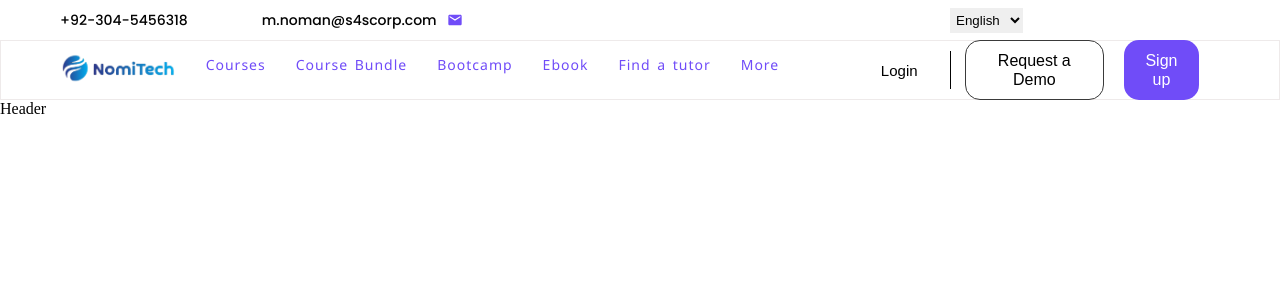
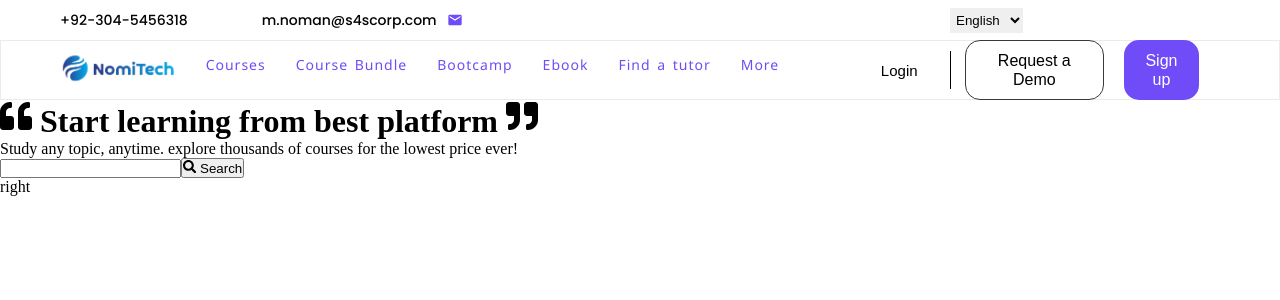
Before and after one commit to Noman-Nom/LLM-DEMO, a React (Vite) app: page / in a window 1280 px wide. Shown: the top 300 px of the page. Built offline with nearby package versions, Linux system fonts and the light colour scheme; some icons are missing.

Commit message:
header section

```diff
--- a/src/Components/Header/Header.jsx
+++ b/src/Components/Header/Header.jsx
@@ -1,10 +1,31 @@
 import React from 'react'
 import './Header.scss'
+import { FaQuoteLeft, FaQuoteRight } from "react-icons/fa";
+import { FaSearch } from "react-icons/fa";
+
 
 const Header = () => {
-  return (
-    <div>Header</div>
-  )
+    return (
+        <div className='header'>
+            <div className="left">
+                <div className="left__content">
+                    <h1><FaQuoteLeft /> Start learning from best <span> platform </span> <FaQuoteRight /></h1>
+                    <p>Study any topic, anytime. explore thousands of courses for the lowest price ever!</p>
+                </div>
+
+                <div className="left__form">
+                    <div className="form">
+                        <input type="text" />
+                        <button><FaSearch/> Search  </button>
+                    </div>
+                </div>
+
+            </div>
+            <div className="right">
+              right
+            </div>
+        </div>
+    )
 }
 
 export default Header
```
